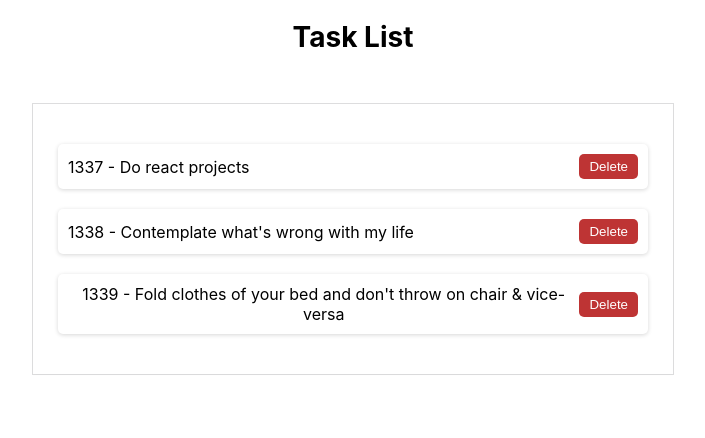
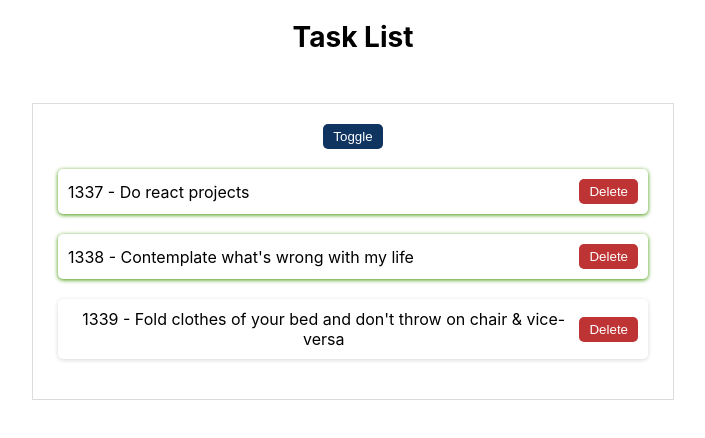
Before and after one commit to Sareeka61/Taskmate, a React (Create React App) app: page / in a window 1280 px wide. Shown: the top 438 px of the page, without its empty margins (287-992 px from the left). Built offline with nearby package versions, Linux system fonts and the light colour scheme.

Commit message:
Used trigger in task to show or hide

```diff
--- a/src/App.js
+++ b/src/App.js
@@ -6,6 +6,7 @@
   const [tasks, setTasks] = useState([
     {id: 1337, name: "Do react projects", completed: true}, {id: 1338, name: "Contemplate what's wrong with my life", completed: true}, {id: 1339, name: "Fold clothes of your bed and don't throw on chair & vice-versa", completed: false}
   ]);
+  const [show, setShow] = useState(true);
 
   function handleDelete(id) {
     setTasks(tasks.filter(task => task.id !== id));
@@ -15,8 +16,9 @@
     <div className="App">
       <h1>Task List</h1>
       <ul>
-        {tasks.map((task) => (
-          <li key={task.id}>
+        <button className='trigger' onClick = {() => {setShow(!show)}}>Toggle</button>
+        { show && tasks.map((task) => (
+          <li key={task.id} className = {task.completed ? "completed" : "incompleted"}>
             <span>{task.id} - {task.name} </span>
             <button onClick={() => handleDelete(task.id)} className='delete'>Delete</button>
           </li>
```
